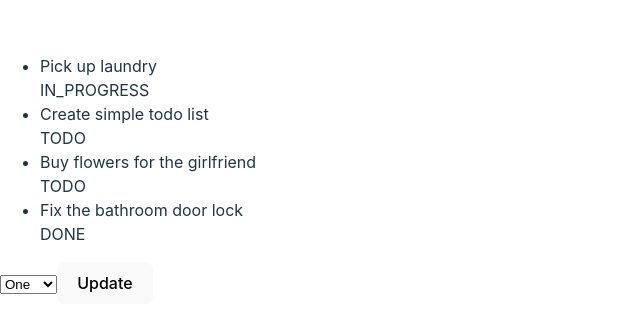
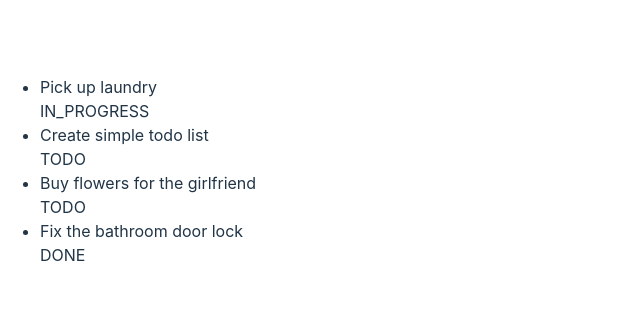
Before and after one commit to VChecherynda/todo-redux-test, a React app: page / in a window 1280 px wide. Shown: the part 229-562 px from the top of the page, without its empty margins (0-640 px from the left). Built offline with nearby package versions, Linux system fonts and the light colour scheme; the HTML template or start-up script is replaced by a standard one.

Commit message:
Add logic for update statuses

```diff
--- a/src/layout/Page.tsx
+++ b/src/layout/Page.tsx
@@ -12,13 +12,11 @@ export function Page() {
     const containerRef = useRef(null);
     const dispatch = useAppDispatch();
 
-    const unselectListItems = () => {
-        dispatch({
-            type: ActionType.UNSELECT_ALL_ISSUES
-        });
+    const unselectIssues = () => {
+        dispatch({ type: ActionType.UNSELECT_ALL_ISSUES })
     }
 
-    useOutsideHandler(containerRef, unselectListItems);
+    useOutsideHandler(containerRef, unselectIssues);
 
     setTimeout(() => {
         dispatch({
--- a/src/store/reducer.ts
+++ b/src/store/reducer.ts
@@ -1,4 +1,4 @@
-import { AppState, ActionType, Issue } from "./types";
+import { AppState, ActionType, Issue, IssueStatus } from "./types";
 
 const initialState: AppState = {
     issues: []
@@ -11,7 +11,9 @@ interface SaveIssuesAction {
 
 interface UpdateIssuesAction {
     type: ActionType.UPDATE_ISSUE_LIST
-    data: Issue[]
+    data: {
+        status: IssueStatus
+    }
 }
 
 interface SelectIssuesAction {
@@ -39,7 +41,10 @@ export function reducer(state: AppState = initialState, action: AppAction): AppS
             };
         case ActionType.UPDATE_ISSUE_LIST:
             return {
-                issues: action.data
+                issues: state.issues.map(issue => ({
+                    ...issue,
+                    status: issue.selected ? action.data.status : issue.status
+                }))
             };
         case ActionType.UNSELECT_ALL_ISSUES: {
             return {
--- a/src/widgets/StatusesForm.tsx
+++ b/src/widgets/StatusesForm.tsx
@@ -1,15 +1,41 @@
+import { useState } from "react";
 import { Button, Form } from "react-bootstrap";
 
+import { useAppDispatch, useAppSelector } from "../store/hooks";
+import { ActionType } from "../store/types";
+
 export function StatusesForm() {
+    const [status, setStatus] = useState("");
+
+    const issues = useAppSelector(state => state.issues);
+    const dispatch = useAppDispatch();
+
+    const onSelectStatus = (event) => {
+        setStatus(event.target.value)
+    }
+
+    const updateStatus = () => {
+        dispatch({
+            type: ActionType.UPDATE_ISSUE_LIST,
+            data: {
+                status
+            }
+        })
+    }
+
+    const isIssuesSelected =issues.some(issue => issue.selected === true)
+
     return (
-        <Form>
-            <Form.Select aria-label="Default select example">
-                <option value="1">One</option>
-                <option value="2">Two</option>
-                <option value="3">Three</option>
-            </Form.Select>
+        isIssuesSelected ? (
+            <Form>
+                <Form.Select aria-label="Default select example" onChange={onSelectStatus}>
+                    <option value="TODO">TODO</option>
+                    <option value="IN_PROGRESS">IN PROGRESS</option>
+                    <option value="DONE">DONE</option>
+                </Form.Select>
 
-            <Button variant="primary">Update</Button>
-        </Form>
+                <Button variant="primary" onClick={updateStatus}>Update</Button>
+            </Form>
+        ) : null
     )
 }
```
